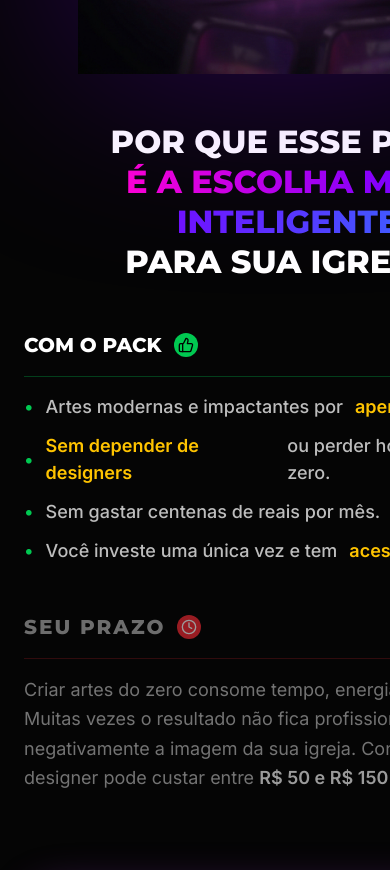
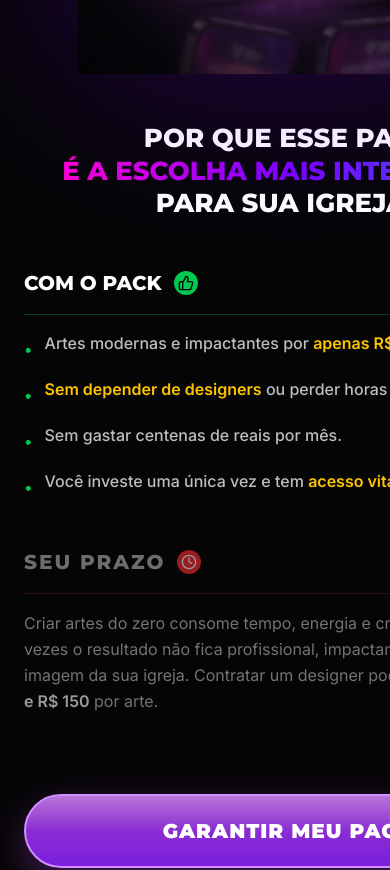
Before and after one commit to jrmacbrandt/Leo-Tondella, a React (Vite) app: page / in a window 390 px wide. Shown: the part 4381-5251 px from the top of the page. Built offline with nearby package versions, Linux system fonts and the light colour scheme.

Commit message:
fix: complete mobile responsiveness overhaul and final alignment fixes

```diff
--- a/src/App.tsx
+++ b/src/App.tsx
@@ -321,8 +321,8 @@ export default function App() {
 
             {/* Right: Text & Comparison (7 columns) */}
             <div className="col-span-12 lg:col-span-7 space-y-12">
-              <h2 className="text-[32px] md:text-[42px] font-extrabold leading-tight uppercase text-center lg:text-left">
-                Por que esse Pack <br/>
+              <h2 className="text-[26px] md:text-[42px] font-extrabold leading-tight uppercase text-center lg:text-left">
+                Por que esse Pack <br className="md:block" />
                 <span className="text-gradient-primary">é a escolha mais inteligente</span><br/>
                 para sua igreja?
               </h2>
@@ -335,11 +335,11 @@ export default function App() {
                     <div className="bg-green-500 rounded-full p-1"><ThumbsUp size={16} className="text-black" /></div>
                   </div>
                   <div className="w-full h-[1px] bg-green-500/30" />
-                  <ul className="space-y-3 text-text-gray text-18 font-medium">
-                    <li className="flex items-center gap-3"><span className="text-green-500">•</span> Artes modernas e impactantes por <span className="text-brand-yellow font-bold">apenas R$ 29,99</span>.</li>
-                    <li className="flex items-center gap-3"><span className="text-green-500">•</span> <span className="text-brand-yellow font-bold">Sem depender de designers</span> ou perder horas criando do zero.</li>
-                    <li className="flex items-center gap-3"><span className="text-green-500">•</span> Sem gastar centenas de reais por mês.</li>
-                    <li className="flex items-center gap-3"><span className="text-green-500">•</span> Você investe uma única vez e tem <span className="text-brand-yellow font-bold">acesso vitalício</span>.</li>
+                  <ul className="space-y-4 text-text-gray text-[16px] md:text-18 font-medium">
+                    <li className="flex items-start gap-3"><span className="text-green-500 mt-1.5 shrink-0">•</span> <span>Artes modernas e impactantes por <span className="text-brand-yellow font-bold">apenas R$ 29,99</span>.</span></li>
+                    <li className="flex items-start gap-3"><span className="text-green-500 mt-1.5 shrink-0">•</span> <span><span className="text-brand-yellow font-bold">Sem depender de designers</span> ou perder horas criando do zero.</span></li>
+                    <li className="flex items-start gap-3"><span className="text-green-500 mt-1.5 shrink-0">•</span> <span>Sem gastar centenas de reais por mês.</span></li>
+                    <li className="flex items-start gap-3"><span className="text-green-500 mt-1.5 shrink-0">•</span> <span>Você investe uma única vez e tem <span className="text-brand-yellow font-bold">acesso vitalício</span>.</span></li>
                   </ul>
                 </div>
 
@@ -350,16 +350,16 @@ export default function App() {
                     <div className="bg-red-500 rounded-full p-1"><Clock size={16} className="text-white" /></div>
                   </div>
                   <div className="w-full h-[1px] bg-red-500/30" />
-                  <p className="text-text-gray text-18 leading-relaxed">
+                  <p className="text-text-gray text-[16px] md:text-18 leading-relaxed">
                     Criar artes do zero consome tempo, energia e criatividade. Muitas vezes o resultado não fica profissional, impactando negativamente a imagem da sua igreja. Contratar um designer pode custar entre <span className="text-white font-bold">R$ 50 e R$ 150</span> por arte.
                   </p>
                 </div>
               </div>
 
-              <div className="flex justify-center lg:justify-start pt-8 relative">
+              <div className="flex justify-center lg:justify-start pt-8 relative w-full">
                  {/* Radial magenta glow behind button */}
                  <div className="absolute top-1/2 left-1/2 -translate-x-1/2 -translate-y-1/2 w-full h-full bg-brand-magenta/10 blur-[80px] -z-10" />
-                 <PremiumButton>GARANTIR MEU PACK</PremiumButton>
+                 <PremiumButton className="w-full md:w-auto">GARANTIR MEU PACK</PremiumButton>
               </div>
             </div>
           </div>
@@ -370,8 +370,8 @@ export default function App() {
       <section className="py-32 bg-bg-alt">
         <div className="container-custom">
           <div className="text-center mb-24">
-            <h2 className="text-[32px] md:text-[42px] font-extrabold uppercase leading-tight tracking-tighter">
-              AINDA ESTÁ EM DÚVIDA? VEJA O QUE<br/>
+            <h2 className="text-[24px] md:text-[42px] font-extrabold uppercase leading-tight tracking-tighter">
+              AINDA ESTÁ EM DÚVIDA? VEJA O QUE<br className="hidden md:block" />
               OS MEMBROS FALAM DO PACK GOSPEL.
             </h2>
           </div>
@@ -431,7 +431,7 @@ export default function App() {
       {/* Offer Section */}
       <section className="py-32 relative overflow-hidden">
         <div className="container-custom text-center">
-          <h2 className="text-[32px] md:text-[42px] font-extrabold uppercase mb-16 leading-tight tracking-tighter">
+          <h2 className="text-[26px] md:text-[42px] font-extrabold uppercase mb-16 leading-tight tracking-tighter">
             CHEGA DE SÓ OLHAR. <span className="text-gradient-primary">COMECE AGORA</span><br />
             A CRIAR ARTES PROFISSIONAIS.
           </h2>
```
